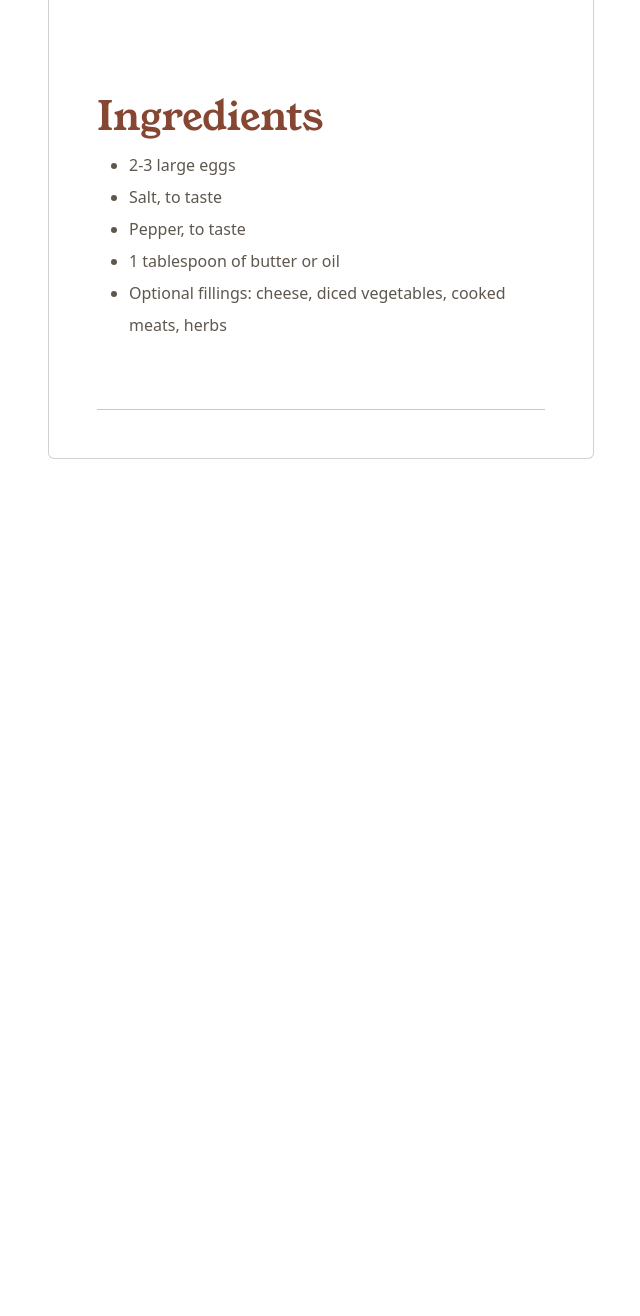
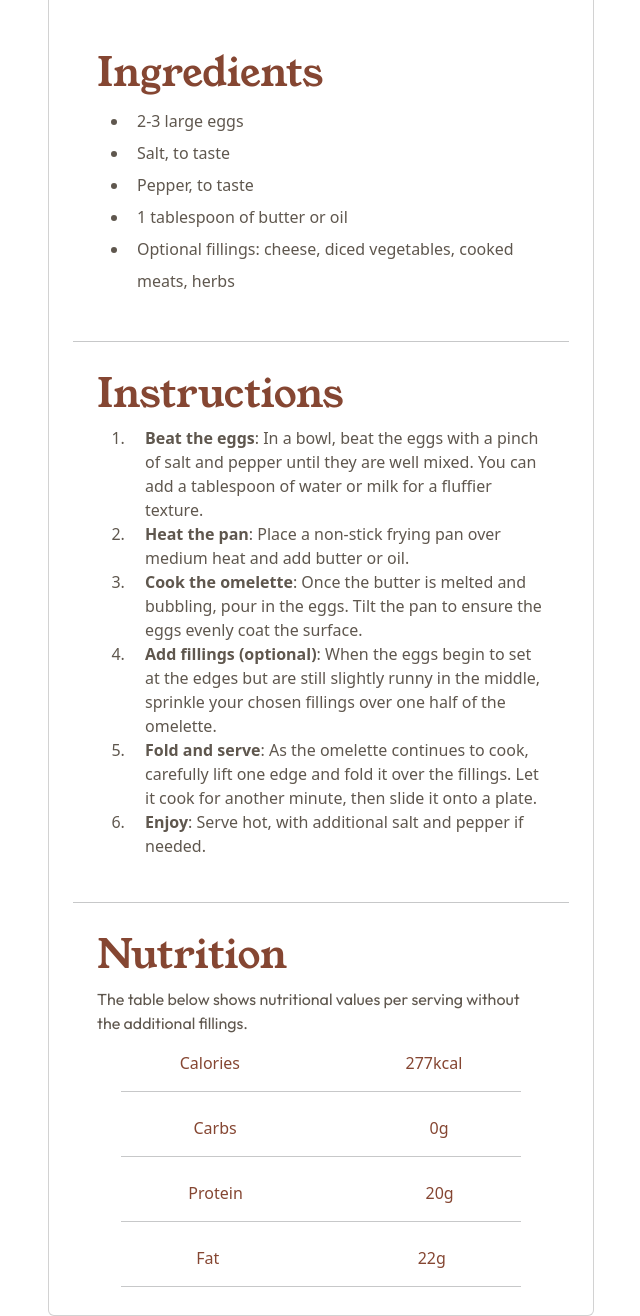
Before and after one commit to nishantcm/recipe-page-main-fm, a website built with Vite: page src/index.html in a window 1280 px wide. Shown: the part 741-2057 px from the top of the page, without its empty margins (319-959 px from the left). Before the commit the page ends 1200 px from the top, so only its background shows below. Built offline with nearby package versions, Linux system fonts and the light colour scheme.

Commit message:
Modifie the files

```diff
--- a/src/index.html
+++ b/src/index.html
@@ -25,17 +25,48 @@
                                     <li class="sub-descripe"><span class="fw-bold ms-2">Cooking</span>: 5 minutes</li>
                                 </ul>
                             </div>
-                            <div class="p-5 pb-1">
+                            <div class="px-5 py-1">
                                 <h1 class="sub-head text-start">Ingredients</h1>
                                 <ul class="text-start">
-                                    <li class="sub-descripe lh-lg">2-3 large eggs</li>
-                                    <li class="sub-descripe lh-lg">Salt, to taste</li>
-                                    <li class="sub-descripe lh-lg">Pepper, to taste</li>
-                                    <li class="sub-descripe lh-lg">1 tablespoon of butter or oil</li>
-                                    <li class="sub-descripe lh-lg">Optional fillings: cheese, diced vegetables, cooked meats, herbs</li>
+                                    <li class="sub-descripe lh-lg ps-2">2-3 large eggs</li>
+                                    <li class="sub-descripe lh-lg ps-2">Salt, to taste</li>
+                                    <li class="sub-descripe lh-lg ps-2">Pepper, to taste</li>
+                                    <li class="sub-descripe lh-lg ps-2">1 tablespoon of butter or oil</li>
+                                    <li class="sub-descripe lh-lg ps-2">Optional fillings: cheese, diced vegetables, cooked meats, herbs</li>
                                 </ul>
                             </div>
-                            <hr class="m-5">
+                            <hr class="m-4">
+                            <div class="px-5 py-1">
+                                <h1 class="sub-head text-start">Instructions</h1>
+                                <ol class="sub-content text-start">
+                                    <li class="sub-descripe lh-base ps-3"><span class="fw-bold">Beat the eggs</span>: In a bowl, beat the eggs with a pinch of salt and pepper until they are well mixed.
+                                        You can add a tablespoon of water or milk for a fluffier texture.</li>
+                                    <li class="sub-descripe lh-base ps-3"><span class="fw-bold">Heat the pan</span>: Place a non-stick frying pan over medium heat and add butter or oil.</li>
+                                    <li class="sub-descripe lh-base ps-3"><span class="fw-bold">Cook the omelette</span>: Once the butter is melted and bubbling, pour in the eggs. Tilt the pan to ensure
+                                        the eggs evenly coat the surface.</li>
+                                    <li class="sub-descripe lh-base ps-3"><span class="fw-bold">Add fillings (optional)</span>: When the eggs begin to set at the edges but are still slightly runny in the
+                                        middle, sprinkle your chosen fillings over one half of the omelette.</li>
+                                    <li class="sub-descripe lh-base ps-3"><span class="fw-bold">Fold and serve</span>: As the omelette continues to cook, carefully lift one edge and fold it over the
+                                        fillings. Let it cook for another minute, then slide it onto a plate.</li>
+                                    <li class="sub-descripe lh-base ps-3"><span class="fw-bold">Enjoy</span>: Serve hot, with additional salt and pepper if needed.</li>
+                                </ol>
+                            </div>
+                            <hr class="m-4">
+                            <div class="px-5 py-1">
+                                <h1 class="sub-head text-start">Nutrition</h1>
+                                <p class="para text-start fw-normal lh-base">The table below shows nutritional values per serving without the additional fillings.</p>
+                                <div>
+                                    <p class="categories d-flex justify-content-around text-start">Calories <span class="sub-content">277kcal</span></p>
+                                    <hr class="m-4 mt-1">
+                                    <p class="categories d-flex justify-content-around text-start">Carbs <span class="sub-content">0g</span></p>
+                                    <hr class="m-4 mt-1">
+                                    <p class="categories d-flex justify-content-around text-start">Protein <span class="sub-content">20g</span></p>
+                                    <hr class="m-4 mt-1">
+                                    <p class="categories d-flex justify-content-around text-start">Fat <span class="sub-content">22g</span></p>
+                                    <hr class="m-4 mt-1">
+
+                                </div>
+                            </div>
                         </div>
                     </div>
                 </div>
--- a/src/scss/styles.scss
+++ b/src/scss/styles.scss
@@ -26,6 +26,9 @@
     font-family: "Young Serif", serif;
     color: var(--Nutmeg);
 }
+.sub-content, .categories{
+    color: var(--Nutmeg);
+}
 .para{
     font-family: "Outfit", sans-serif;
     color: var(--Wenge-Brown);
```
